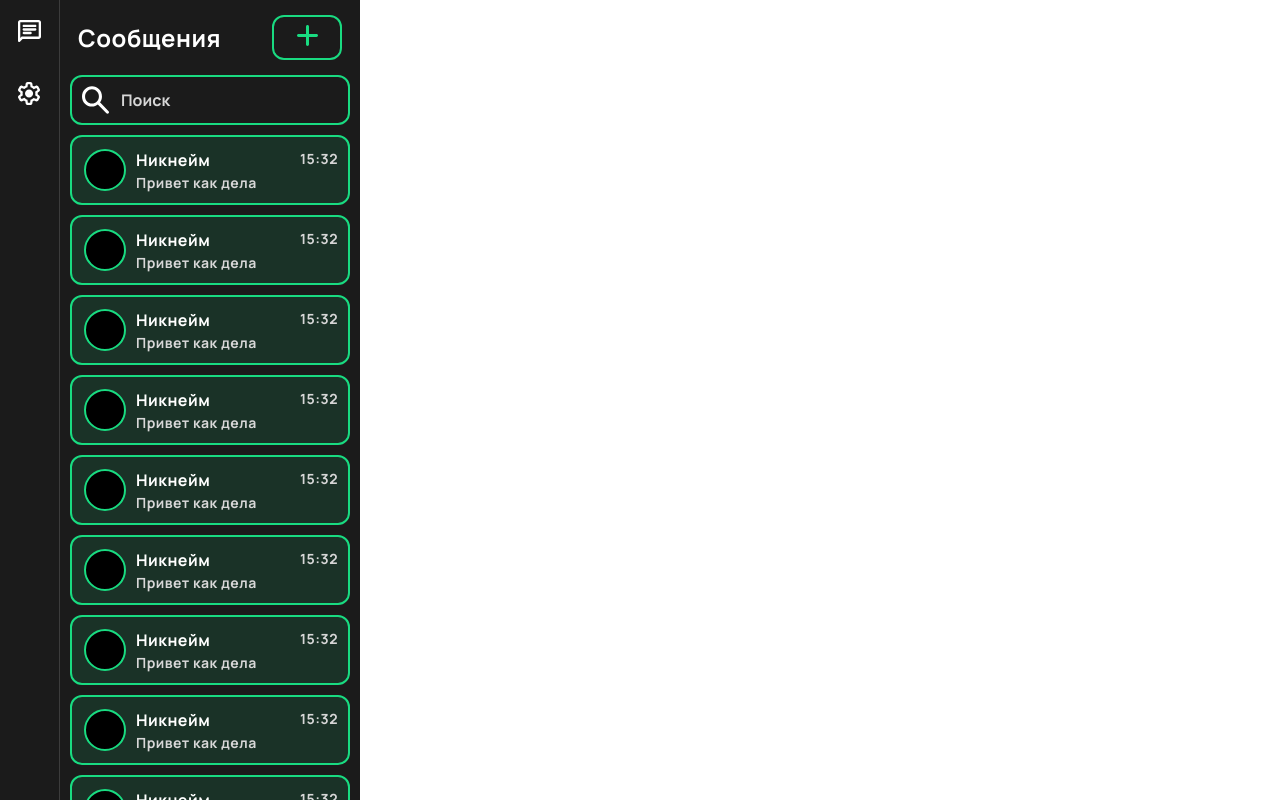
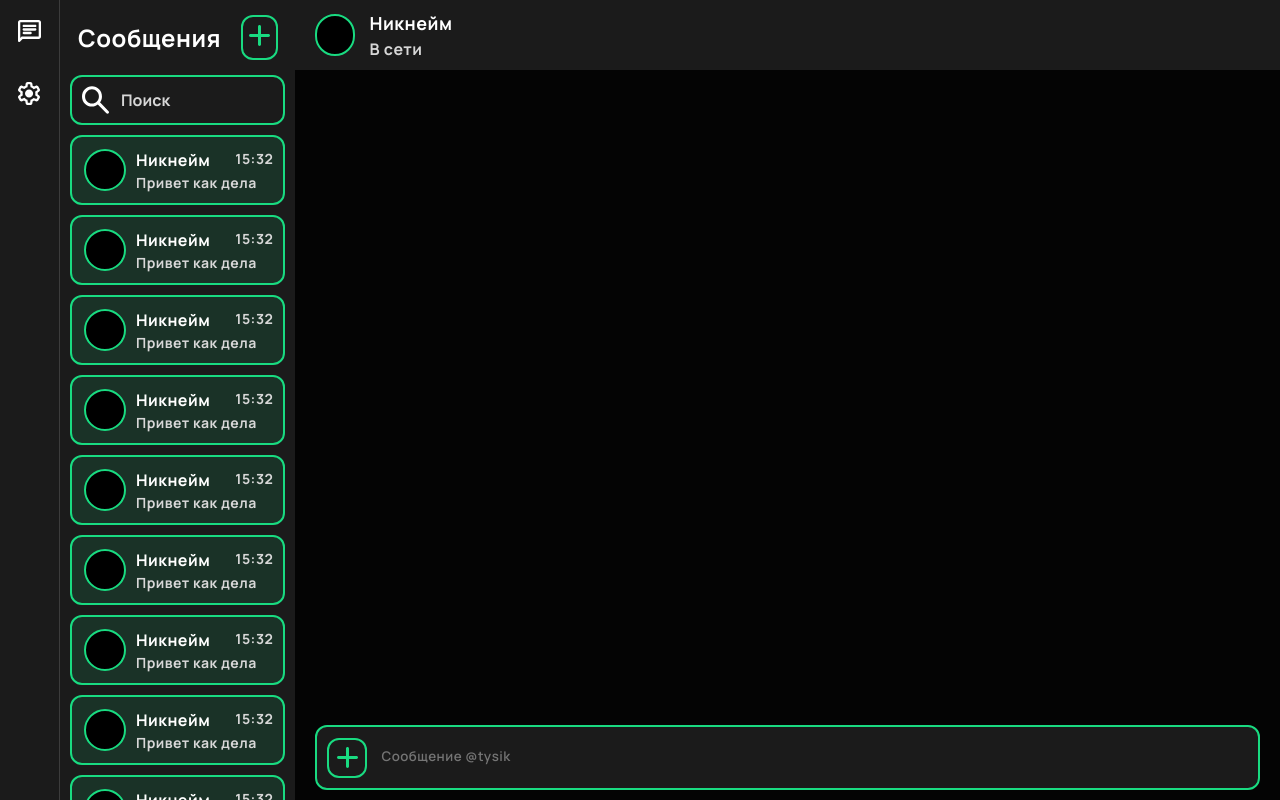
Before and after one commit to TysikGG/reflow, a Next.js app: page / in a window 1280 px wide. Built offline with nearby package versions, Linux system fonts and the light colour scheme.

Commit message:
Update page.tsx

```diff
--- a/src/app/page.tsx
+++ b/src/app/page.tsx
@@ -1,4 +1,5 @@
 import Chats from "@/UI/chats";
+import Main from "@/UI/main";
 import Panel from "@/UI/panel";
 
 export default function Home() {
@@ -6,6 +7,7 @@ export default function Home() {
     <div className="home">
       <Panel />
       <Chats />
+      <Main />
     </div>
   );
 }
```
